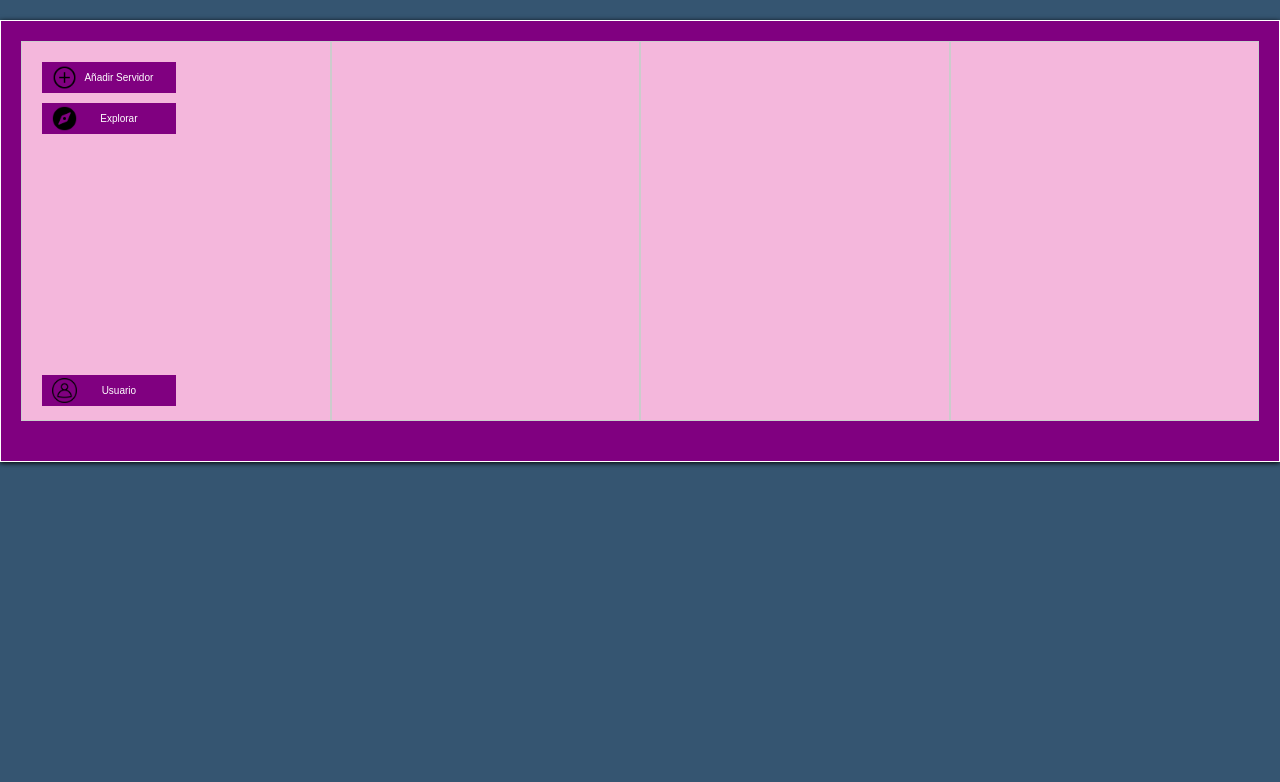
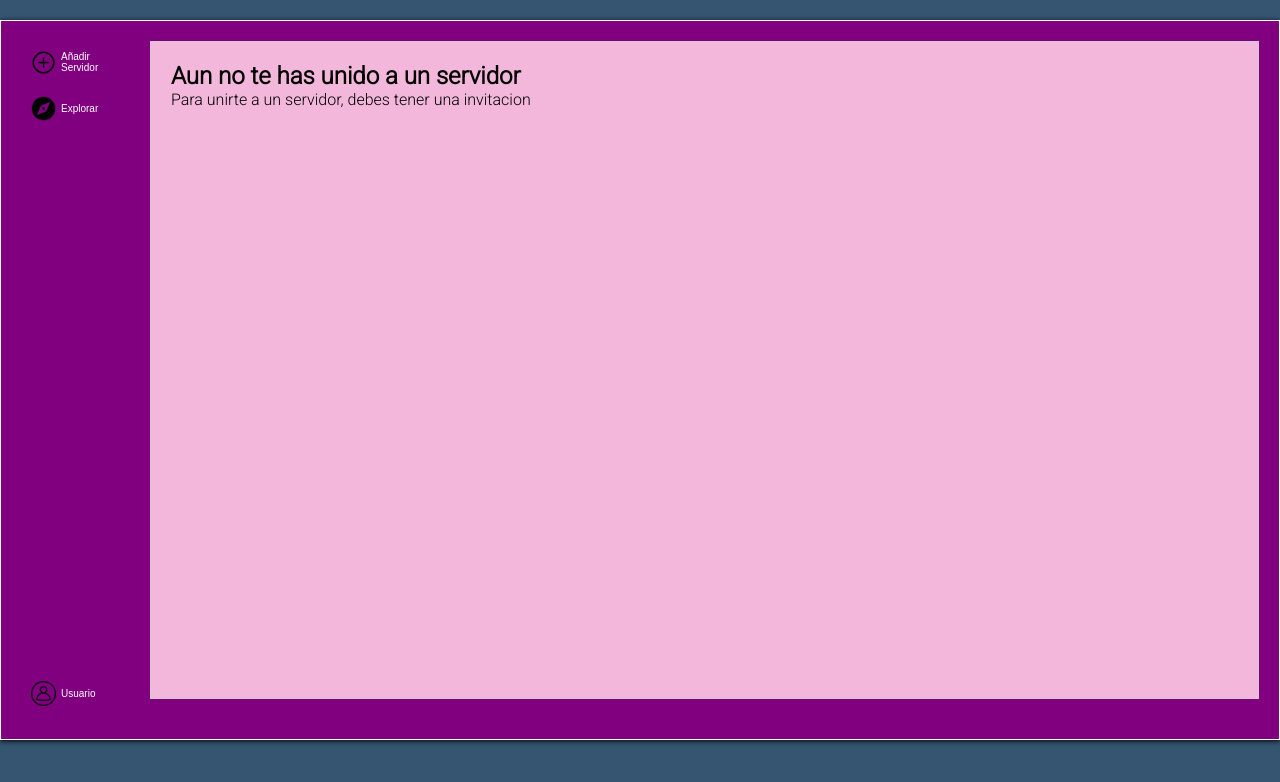
Before and after one commit to rodrigonza92/FRONTED, a plain HTML site: page templates/server.html in a window 1280 px wide. Drawn offline with Linux system fonts and the light colour scheme.

Commit message:
Se agrego el archivo server.js y se hizo una pequeña modificacion en la distribucion de elementos. Cuando el usuario clickea en el boton explorar, se hace el fetch y se muestran en pantalla los servidores establecidos por default.

```diff
--- /dev/null
+++ b/scripts/server.js
@@ -0,0 +1,69 @@
+const principal = document.querySelector('.contenido-principal');
+const serversAdheridos = document.querySelector('.servers-adheridos');
+
+const getServers = async () => {
+    const API_URL = 'http://127.0.0.1:5000/servers/';
+    try {
+        const response = await fetch(API_URL, {
+            method: 'GET',
+            headers: {
+                'Content-Type': 'application/json'
+            }
+        });
+
+        if (!response.ok) {
+            throw new Error('La solicitud no se completó correctamente.');
+        }
+
+        const data = await response.json();
+        return data;
+    } catch (error) {
+        console.error('Error al obtener los servidores:', error);
+    }
+}
+
+const main = () => {
+    if(serversAdheridos.childElementCount === 0){
+        principal.innerHTML = `
+            <h2> Aun no te has unido a un servidor </h2>
+            <p> Para unirte a un servidor, debes tener una invitacion </p>`
+
+
+    }else {
+        console.log('no hay nada');
+    }
+}
+
+const explorar = async () => {
+    const ver = await getServers();
+
+    principal.innerHTML = `
+        <h2> Elige un servidor </h2>
+    `
+
+    ver.map((server) => {
+        principal.innerHTML += `
+            <div class="server">
+                <div class="info">
+                    <h3>${server.nombre}</h3>
+                    <p>${server.descripcion}</p>
+                </div>
+                <button class="btn btn-primario">Unirse</button>
+            </div>
+        `
+    })
+
+
+    // principal.innerHTML =+ `
+    //     <h2> Elige un servidor </h2>
+    //     <p> Explora los servidores a los que puedes unirte </p>`
+    //     console.log(ver);
+}
+
+const prueba = () => {
+    console.log('prueba');
+}
+
+
+
+main();
--- a/styles/server.css
+++ b/styles/server.css
@@ -1,3 +1,11 @@
+* {
+    box-sizing: border-box;
+    margin: 0;
+    padding: 0;
+}
+
+
+
 body {
     font-family: "Roboto", sans-serif;
     background-color: #355571;
@@ -7,9 +15,8 @@ body {
 
 .container {
     display: flex;
-    flex-direction: row;
     max-width: 1800px;
-    height: 400px;
+    height: 90vh;
     margin: 20px auto;
     padding: 20px;
     background-color: purple;
@@ -18,15 +25,18 @@ body {
 }
 
 .section1 {
-    flex: 1;
-    width: 20%;
-    margin-bottom: 20px;
-    padding: 20px;
-    border: 1px solid #ccc;
-    background-color: #f4b7dc;
+    display: flex;
+    flex-direction: column;
+    justify-content: space-between;
 }
 
-.section2 {
+.opciones {
+    display: flex;
+    flex-direction: column;
+    justify-content: space-between;
+}
+
+.contenido-principal {
     flex: 1;
     width: 80%;
     margin-bottom: 20px;
@@ -39,7 +49,7 @@ body {
     margin-bottom: 90%;
 }
 
-.button1 {
+.btn-add-servidor {
     display: block;
     width: 50%;
     padding: 10px 20px;
@@ -56,7 +66,7 @@ body {
     padding-left: 40px;
 }
 
-.button2 {
+.btn-explorar {
     display: block;
     width: 50%;
     padding: 10px 20px;
--- a/templates/server.html
+++ b/templates/server.html
@@ -10,21 +10,25 @@
 <body>
     <div class="container">
         <div class="section1">
-            <div class="button-container">
-                <button class="button1">Añadir Servidor</button>
-                <button class="button2">Explorar</button>
+            <div class="servers-section">
+               <div class="servers-adheridos">
+                </div>
+                <div class="opciones">
+                    <button class="btn-add-servidor">Añadir Servidor</button>
+                    <button onclick="explorar()" class="btn-explorar">Explorar</button>
+                </div>
             </div>
+
             <button class="button3">Usuario</button>
         </div>
-        <div class="section2">
+        <div class="canales">
             <!-- Contenido de la segunda sección -->
         </div>
-        <div class="section2">
-            <!-- Contenido de la segunda sección -->
-        </div>
-        <div class="section2">
+        <div class="contenido-principal">
             <!-- Contenido de la segunda sección -->
         </div>
     </div>
+
+    <script src="../scripts/server.js"></script>
 </body>
 </html>
```
Also changed, not shown: templates/registration.html (line endings or trailing spaces).
